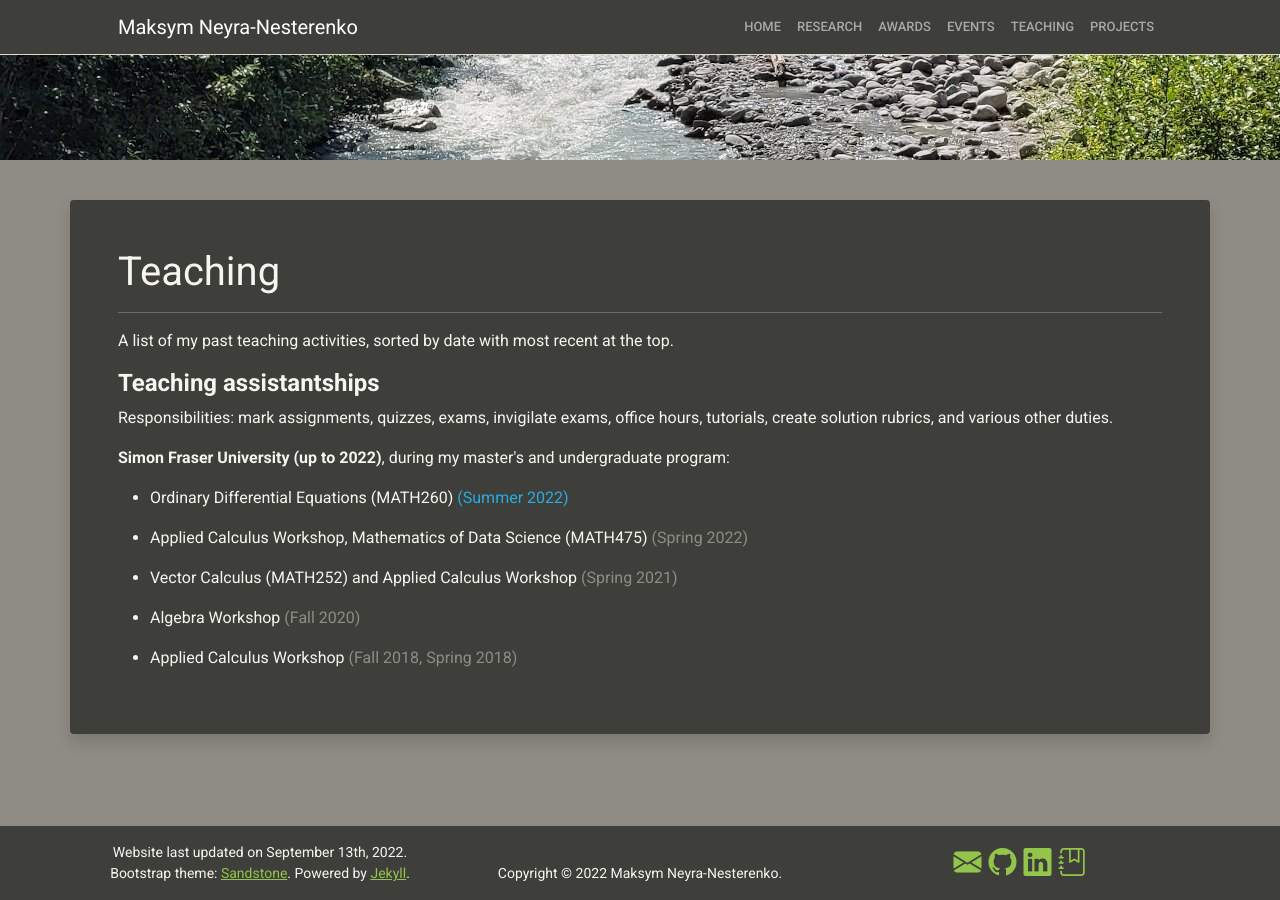
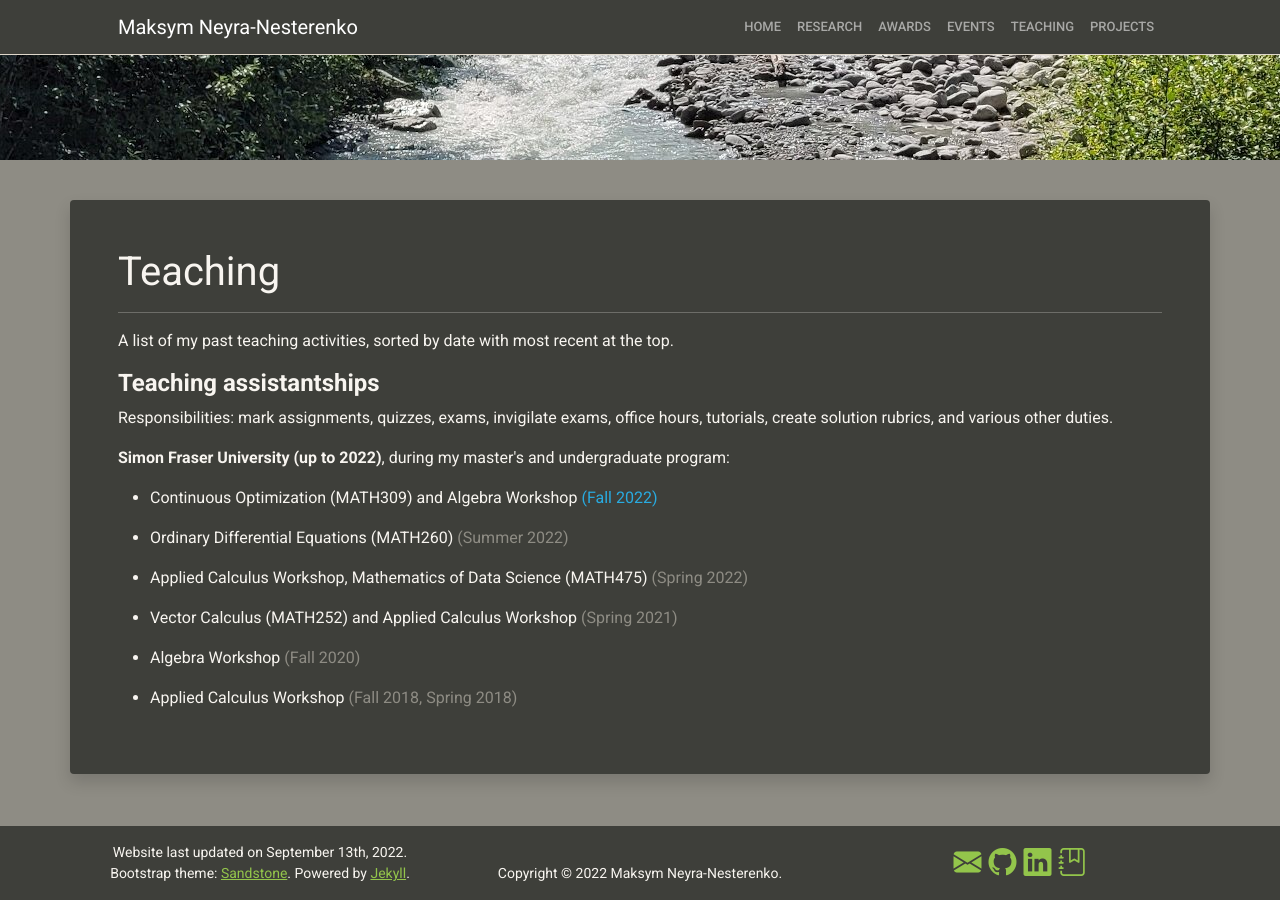
Before and after one commit to mneyrane/mneyrane.github.io, a Jekyll site: the page built from _pages/teaching.html, in a window 1280 px wide. Built offline with Jekyll 4.4.1, drawn with Linux system fonts in a browser that asks for light colours.

Commit message:
Sept 2022 update
Update CV and teaching for beginning of Fall 2022 semester.

```diff
--- a/_data/teaching_ta.yml
+++ b/_data/teaching_ta.yml
@@ -1,7 +1,12 @@
+- location : "Simon Fraser University"
+  period : "Fall 2022"
+  courses : "Continuous Optimization (MATH309) and Algebra Workshop"
+  now : true
+
 - location : "Simon Fraser University"
   period : "Summer 2022"
   courses : "Ordinary Differential Equations (MATH260)"
-  now : true
+  now : false
 
 - location : "Simon Fraser University"
   period : "Spring 2022"
```
Also changed, not shown: 1 other file.
